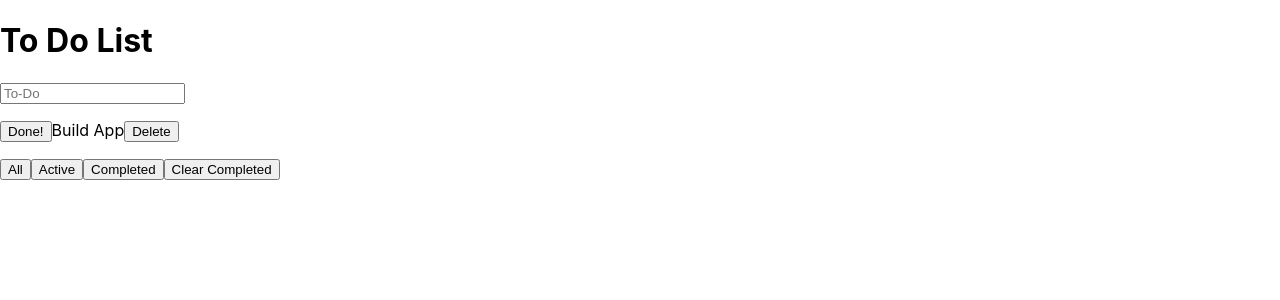
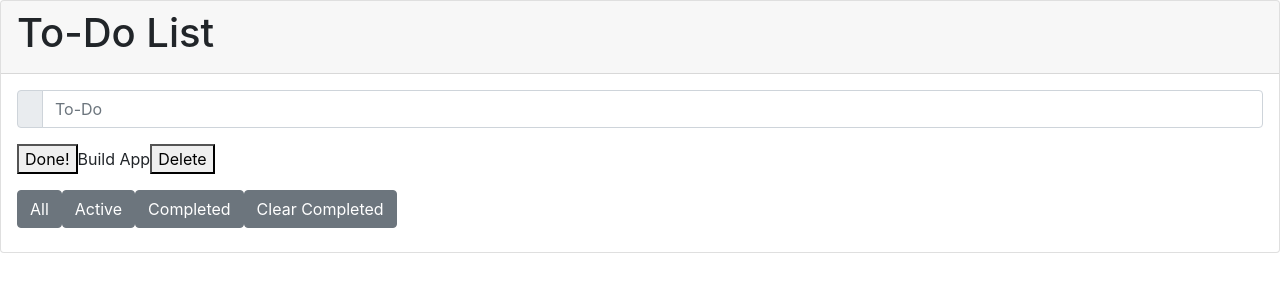
Before and after one commit to anthony-devarti/todolist, a React (Create React App) app: page / in a window 1280 px wide. Shown: the top 300 px of the page. Built offline with nearby package versions, Linux system fonts and the light colour scheme.

Commit message:
event listener is mapped to the 'all' button.  It is adding a hard-coded value

```diff
--- a/public/index.html
+++ b/public/index.html
@@ -15,6 +15,12 @@
       user's mobile device or desktop. See https://developers.google.com/web/fundamentals/web-app-manifest/
     -->
     <link rel="manifest" href="%PUBLIC_URL%/manifest.json" />
+    <link
+    rel="stylesheet"
+    href="https://cdn.jsdelivr.net/npm/bootstrap@5.1.3/dist/css/bootstrap.min.css"
+    integrity="sha384-1BmE4kWBq78iYhFldvKuhfTAU6auU8tT94WrHftjDbrCEXSU1oBoqyl2QvZ6jIW3"
+    crossorigin="anonymous"
+    />
     <!--
       Notice the use of %PUBLIC_URL% in the tags above.
       It will be replaced with the URL of the `public` folder during the build.
--- a/src/App.js
+++ b/src/App.js
@@ -21,6 +21,13 @@ function App() {
   console.log(toDos)
 
 
+  function addTodo(text){
+    let newState = toDos;
+    newState.push({text:[text], id:'0', status:'active'})
+    setToDos(newState)
+    console.log(toDos)
+  }
+
   // useEffect(()=> {
     //       setToDos();
     //       console.log(toDos)
@@ -31,16 +38,16 @@ function App() {
       <>
     <div>
             <Card>
-                <Card.Header><h1>To Do List</h1></Card.Header>
+                <Card.Header><h1>To-Do List</h1></Card.Header>
                 <Card.Body>
                     <Card.Title><Input /></Card.Title>
                     <Card.Text>
                     <ToDoItem />
                     </Card.Text>
-                    <Button variant="primary">All</Button>
-                    <Button variant="primary">Active</Button>
-                    <Button variant="primary">Completed</Button>
-                    <Button variant="primary">Clear Completed</Button>
+                    <Button onClick={addTodo} variant="secondary mb-2">All</Button>
+                    <Button variant="secondary mb-2" >Active</Button>
+                    <Button variant="secondary mb-2" >Completed</Button>
+                    <Button variant="secondary mb-2" >Clear Completed</Button>
                 </Card.Body>
             </Card>
         </div>
--- a/src/Input.js
+++ b/src/Input.js
@@ -1,13 +1,10 @@
-import { useState } from "react"
 import { InputGroup, FormControl } from "react-bootstrap"
 
 export default function Input (){
+//add an onKeyDown event listener for the return key to generate a new
+//object, set its text to the contents of the text box, give it a new ID, and add it
+//to the toDos array in state.
 
-    function addTodo(){
-        let newState = toDos;
-        newState.push({text:'some hard coded object', id:'0', status:''})
-        setToDos(newState)
-      }
 
     return (
         <InputGroup className="mb-3">
--- a/src/ToDoitem.js
+++ b/src/ToDoitem.js
@@ -1,4 +1,5 @@
 export default function ToDoItem(){
+    //for loop that generates one of these divs for each object in the toDos array
     return (
         <>
             <button>Done!</button>Build App<button>Delete</button>
```
Lines whose indentation alone changed are shown as unchanged.
